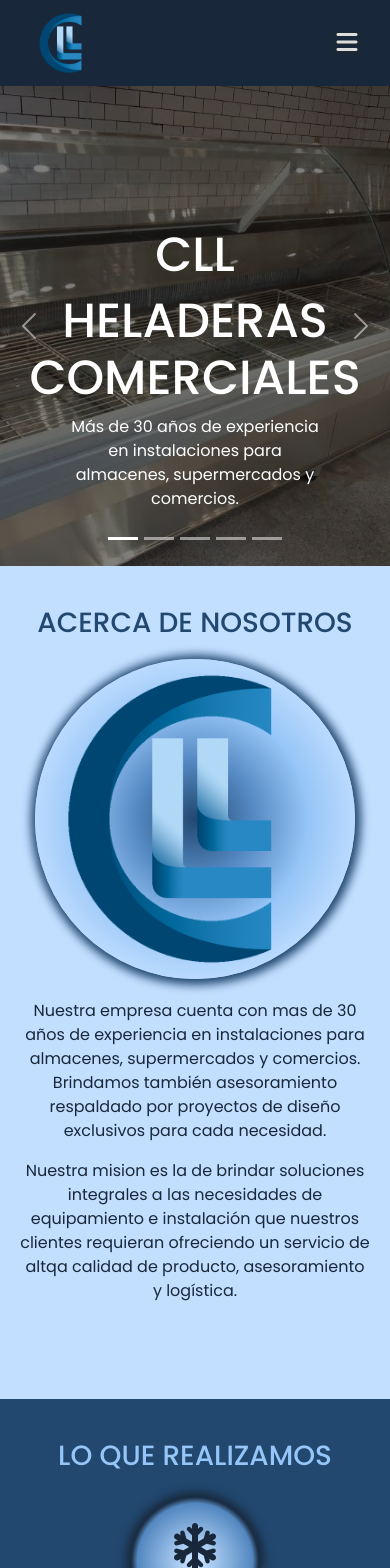
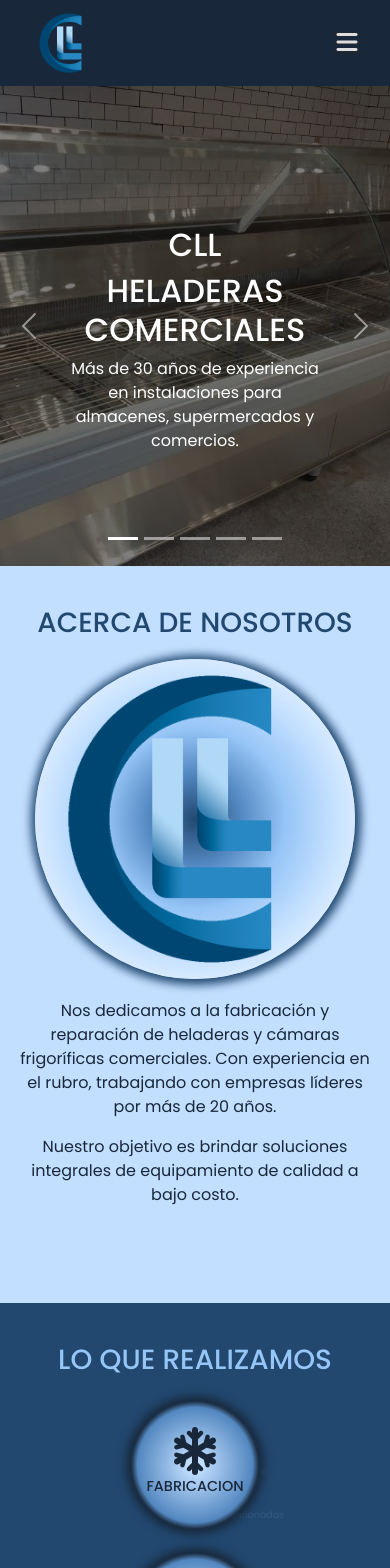
Before and after one commit to CatalinaCorrea-png/CLL-web, a React (Vite) app in the folder client/: page / in a window 390 px wide. Shown: the top 1568 px of the page. Built offline with nearby package versions, Linux system fonts and the light colour scheme; a web font is replaced by a local one.

Commit message:
Media queries en home

```diff
--- a/client/src/components/SecAbout.jsx
+++ b/client/src/components/SecAbout.jsx
@@ -11,8 +11,8 @@
           <img src={img} alt="" className='imagen-nosotros' />
         </div>
         <div className='texto-nosotros text-center'>
-          <p>Nuestra empresa cuenta con mas de 30 años de experiencia en instalaciones para almacenes, supermercados y comercios. Brindamos también asesoramiento respaldado por proyectos de diseño exclusivos para cada necesidad.</p>
-          <p>Nuestra mision es la de brindar soluciones integrales a las necesidades de equipamiento e instalación que nuestros clientes requieran ofreciendo un servicio de altqa calidad de producto, asesoramiento y logística.</p>
+          <p>Nos dedicamos a la fabricación y reparación de heladeras y cámaras frigoríficas comerciales. Con experiencia en el rubro, trabajando con empresas líderes por más de 20 años.</p>
+          <p>Nuestro objetivo es brindar soluciones integrales de equipamiento de calidad a bajo costo.</p>
         </div>
       </div>
     </section>
--- a/client/src/css/carousel.css
+++ b/client/src/css/carousel.css
@@ -37,3 +37,11 @@
 .container-text {
   /* background: linear-gradient(to right, transparent, #224870aa, #224870aa, transparent); */
 }
+/*-- MEDIA QUERIES */
+
+@media screen and (max-width: 575px) {
+  .carousel-h1 {
+    font-size: 2rem !important;
+  }
+
+}
--- a/client/src/css/home.css
+++ b/client/src/css/home.css
@@ -7,7 +7,8 @@
       width: 20rem;
       border-radius: 50%;
       box-shadow: var(--indigo-dye) 1px 1px 10px 5px;
-      background: radial-gradient(var(--indigo-dye), var(--silver-lake-blue), var(--jordy-blue), var(--uranian-blue), var(--uranian-blue));
+      background-color: var(--pastel-light-blue);
+      background: radial-gradient(var(--indigo-dye), var(--silver-lake-blue), var(--jordy-blue), var(--uranian-blue), var(--pastel-light-blue), var(--pastel-light-blue));
 
       .imagen-nosotros {
         width: 100%;
```
